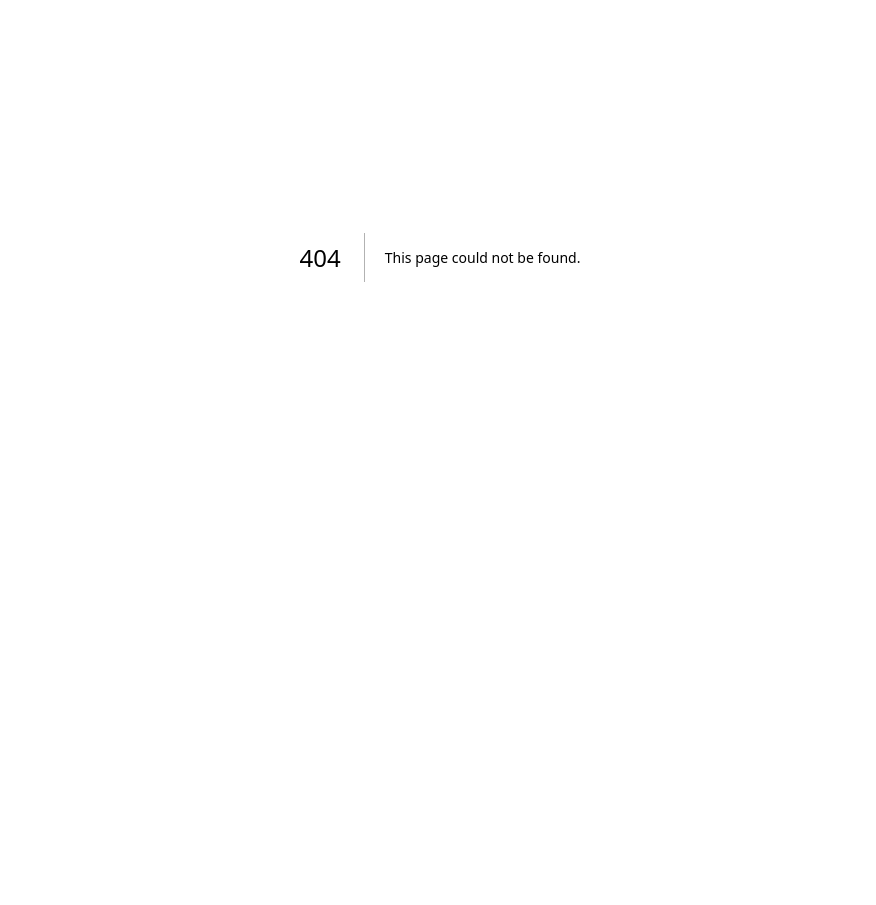
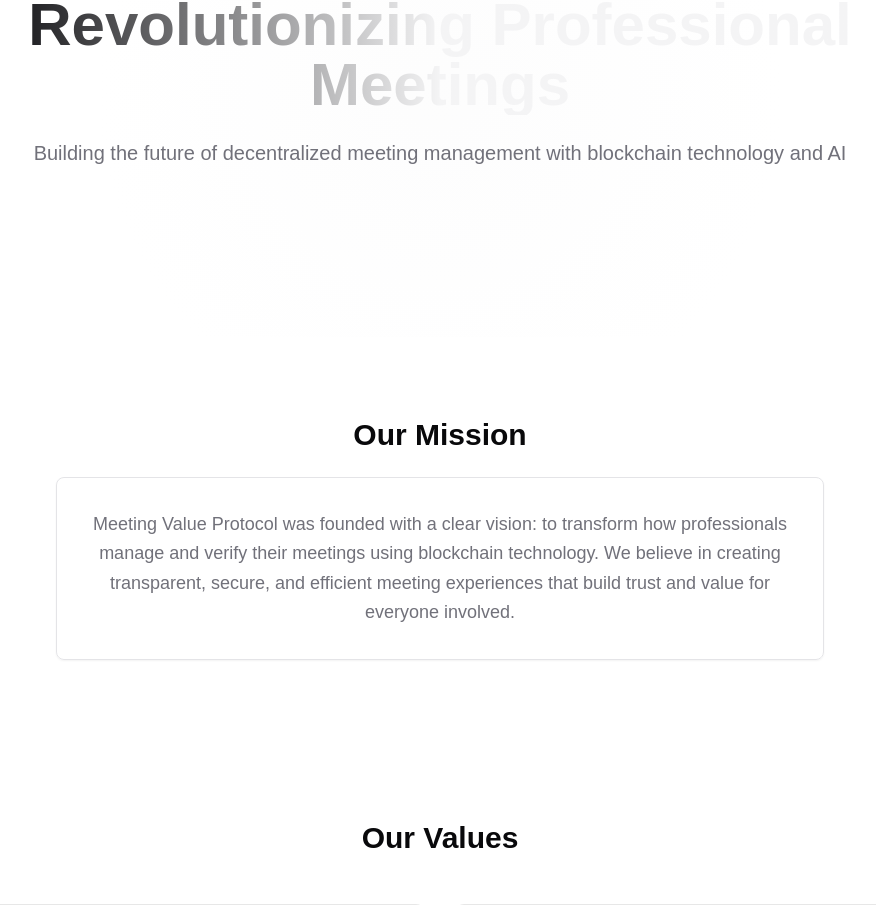
Before and after one commit to JulioMCruz/MeetingVP-Rootstock, a Next.js app in the folder MVP-App/: page /about in a window 1280 px wide. Before the commit this address had no page. Shown: the part 143-1048 px from the top of the page, without its empty margins (200-1076 px from the left). Before the commit the page ends 800 px from the top, so only its background shows below. Built offline with nearby package versions, Linux system fonts and the light colour scheme.

Commit message:
About page

```diff
--- /dev/null
+++ b/MVP-App/app/about/page.tsx
@@ -0,0 +1,19 @@
+'use client';
+
+import { AboutHero } from '@/components/about/hero';
+import { AboutMission } from '@/components/about/mission';
+import { AboutTeam } from '@/components/about/team';
+import { AboutValues } from '@/components/about/values';
+import { AboutCTA } from '@/components/about/cta';
+
+export default function AboutPage() {
+  return (
+    <main className="min-h-screen">
+      <AboutHero />
+      <AboutMission />
+      <AboutValues />
+      <AboutTeam />
+      <AboutCTA />
+    </main>
+  );
+}
```
